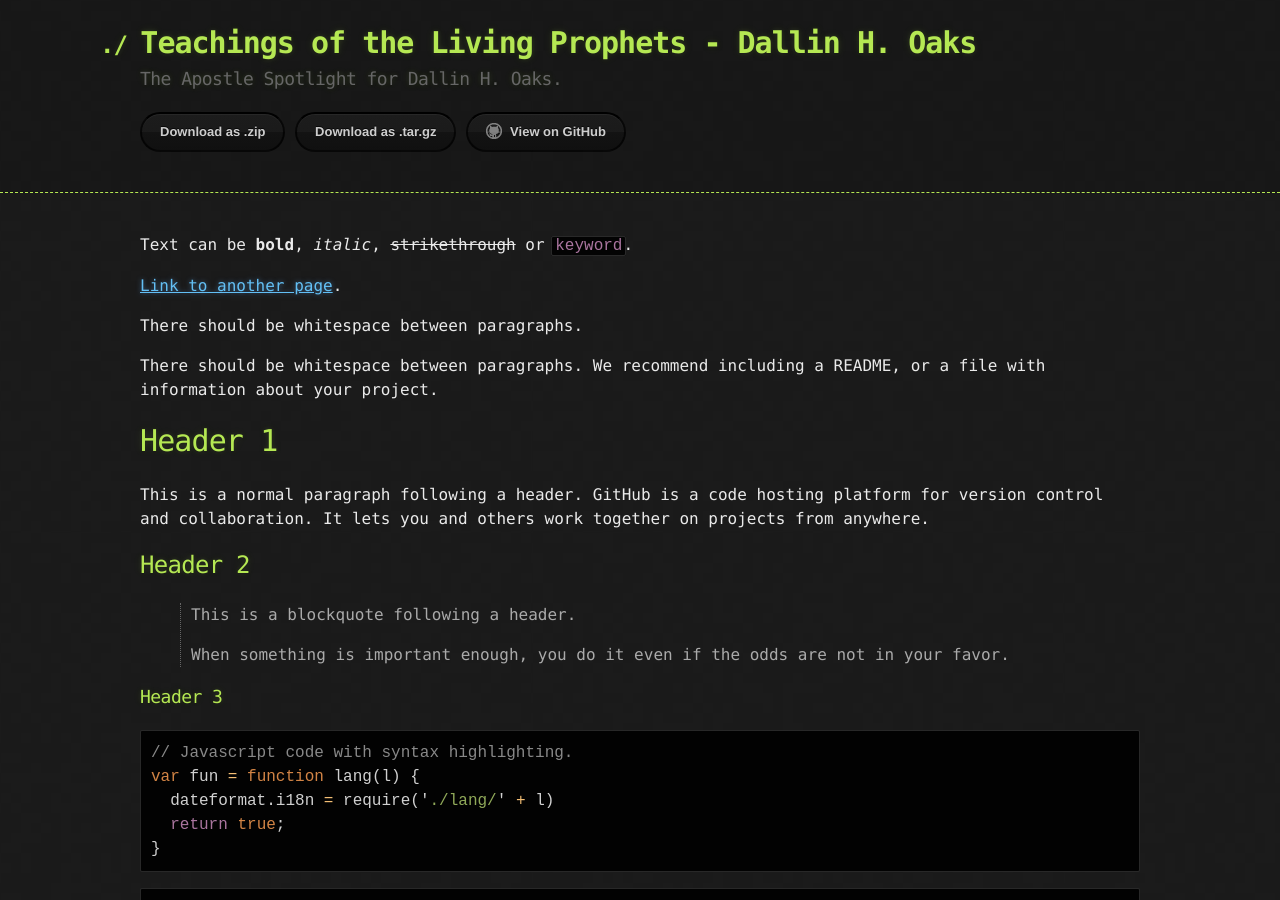
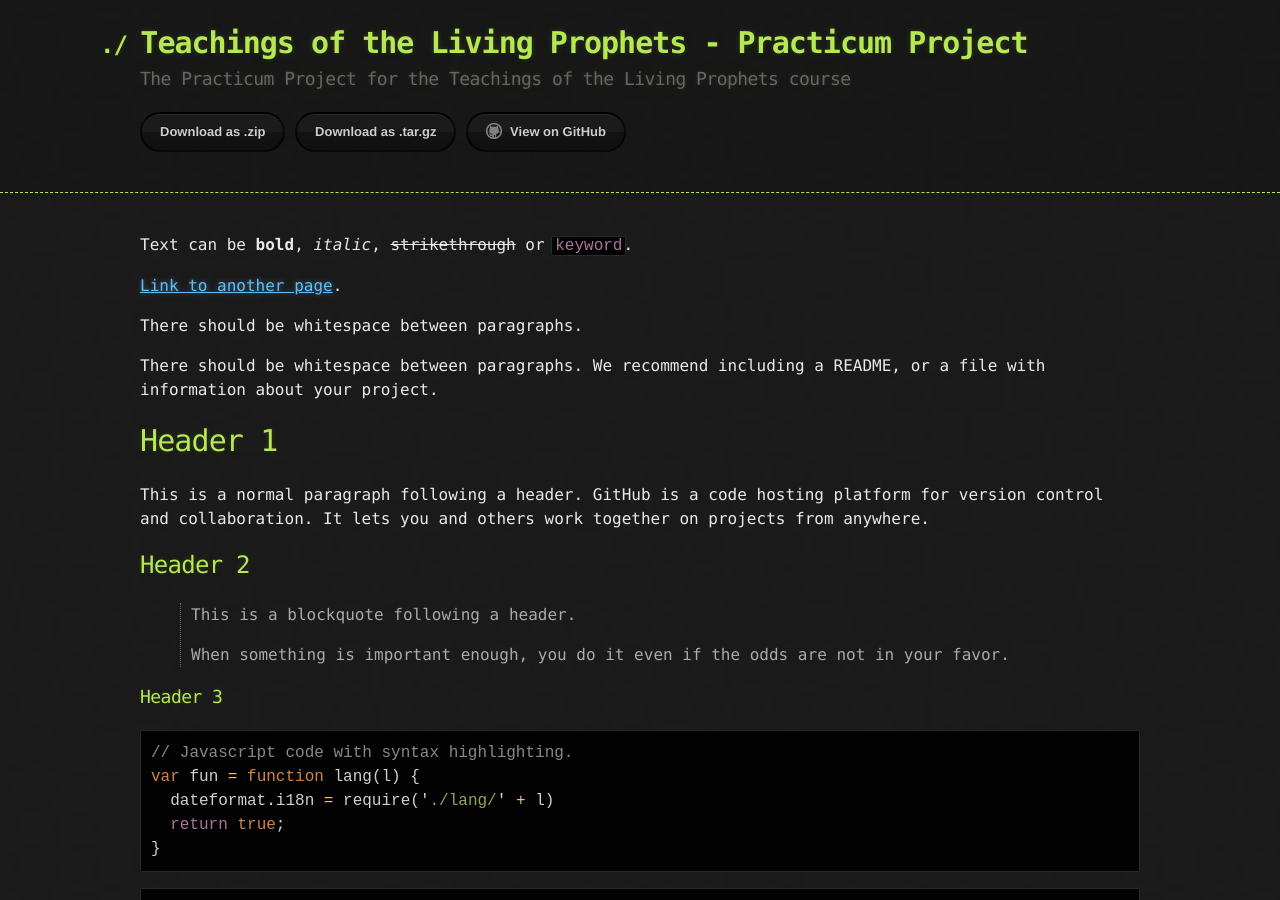
Before and after one commit to BitBlitObviMormon/TofLP, a Jekyll site: the page built from index.md, in a window 1280 px wide and 900 px high. Built offline with Jekyll 4.4.1, drawn with Linux system fonts in a browser that asks for light colours.

Commit message:
Update _config.yml

```diff
--- a/_config.yml
+++ b/_config.yml
@@ -1,5 +1,5 @@
-title: Teachings of the Living Prophets - Dallin H. Oaks
-description: The Apostle Spotlight for Dallin H. Oaks.
+title: Teachings of the Living Prophets - Practicum Project
+description: The Practicum Project for the Teachings of the Living Prophets course
 show_downloads: true
 google_analytics:
 theme: jekyll-theme-hacker
```
